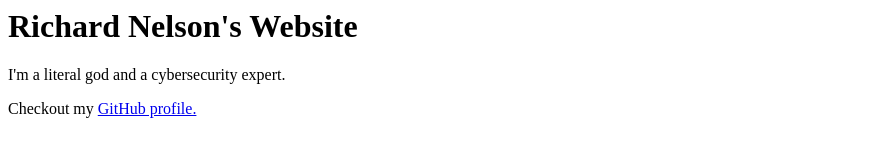
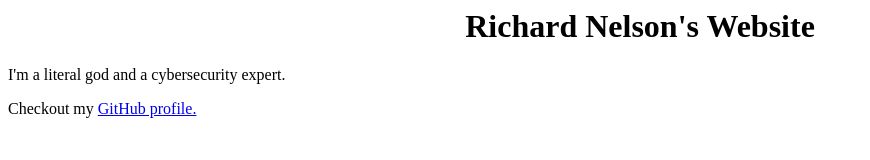
Before and after one commit to Clutchard/clutchard.github.io, a plain HTML site: page index.html in a window 1280 px wide. Shown: the whole page, without its empty margins (0-870 px from the left). Drawn offline with Linux system fonts and the light colour scheme.

Commit message:
centered title

```diff
--- a/index.html
+++ b/index.html
@@ -3,8 +3,10 @@
         <title>Richard Nelson | Home</title>
     </head>
     <body>
-        <h1>Richard Nelson's Website</h1>
+        <center><h1>Richard Nelson's Website</h1></center>
         <p>I'm a literal god and a cybersecurity expert.</p>
-        <p>Checkout my <a href="https://github.com/clutchard">GitHub profile.</a></p>
+        <p>Checkout my <a href="https://github.com/clutchard">GitHub
+profile.</a></p>
+
     </body>
 </html>
```
